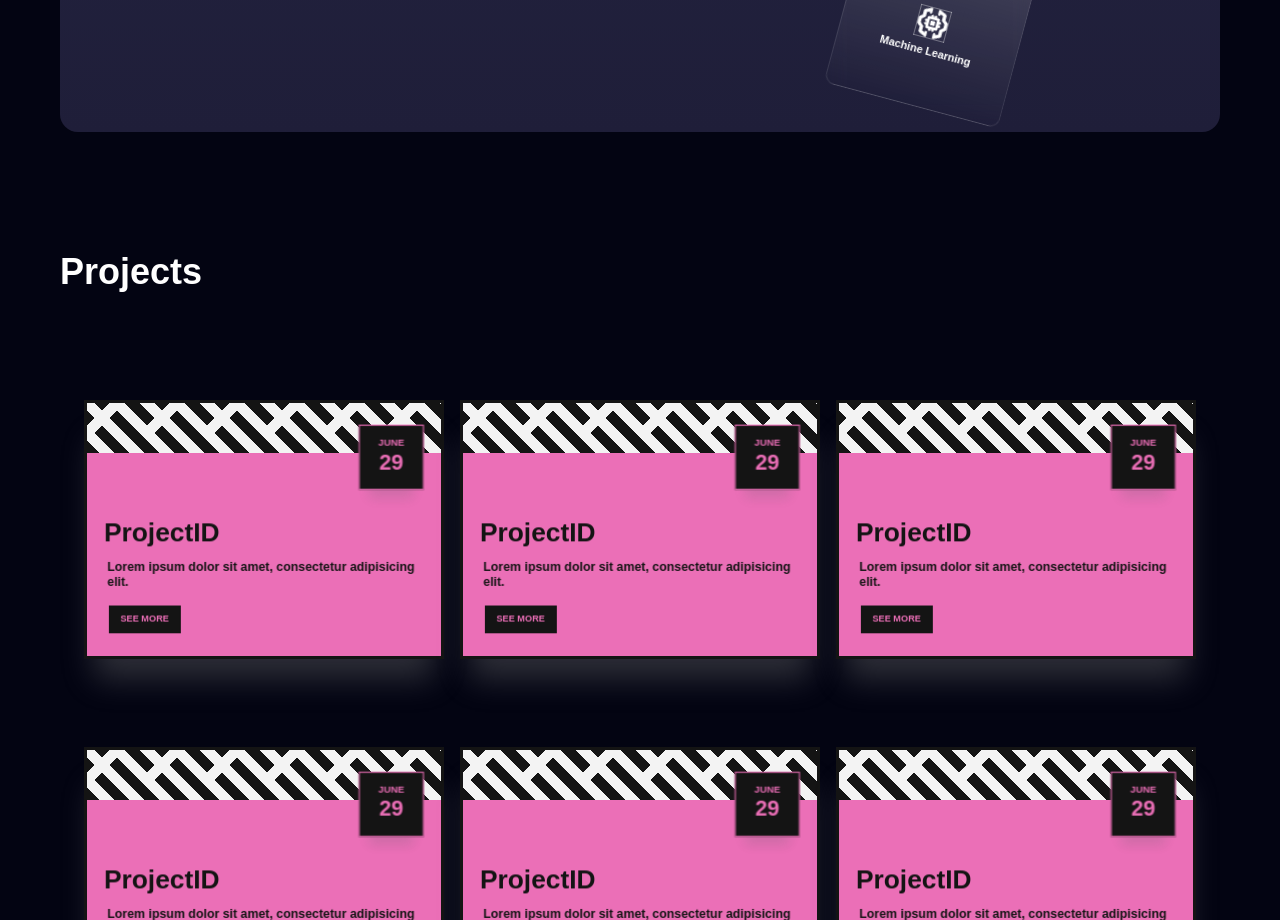
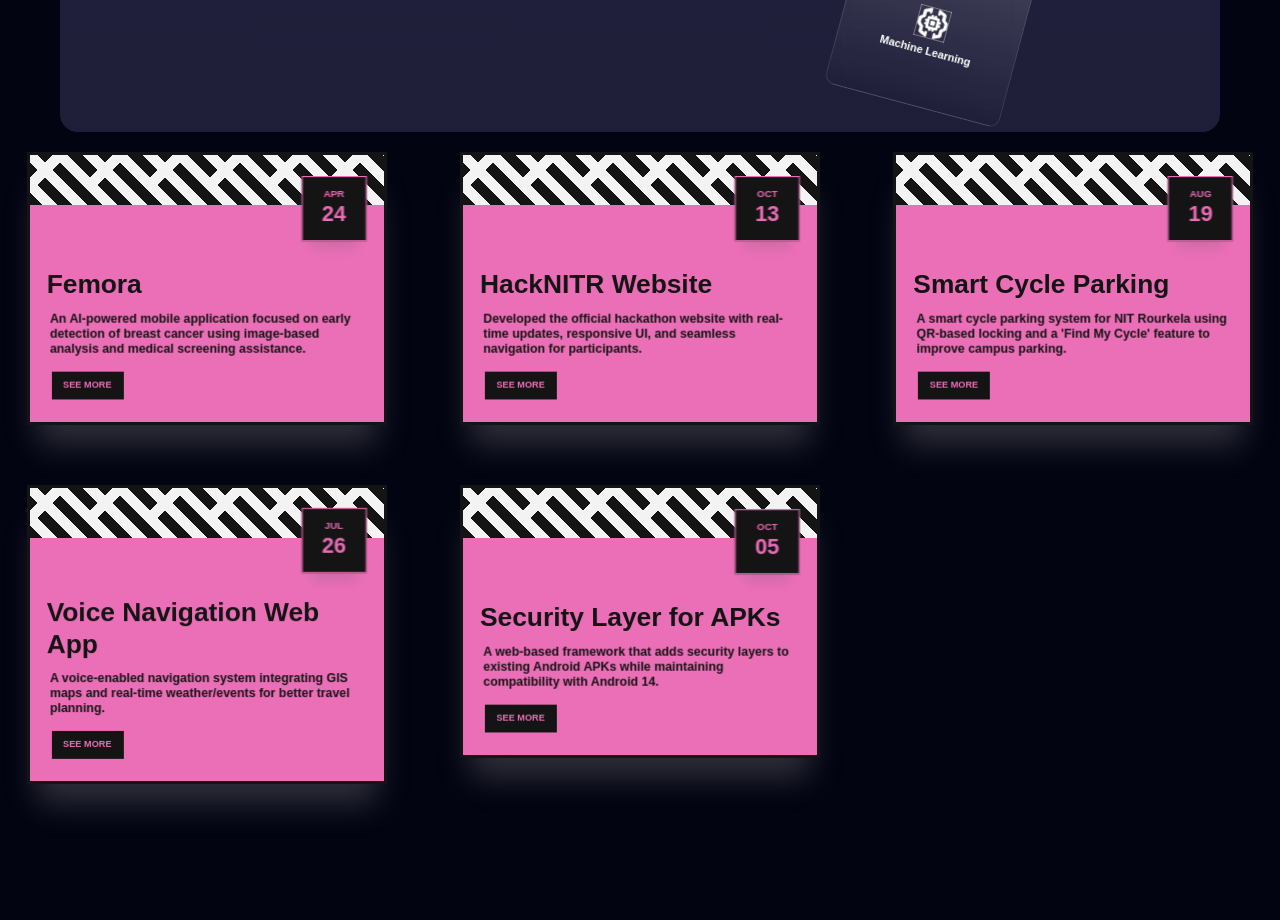
Before and after one commit to shriyaaditya/portfolio, a React (Vite) app: page / in a window 1280 px wide. Shown: the part 1880-2800 px from the top of the page. After the commit the page ends 2684 px from the top, so only its background shows below. Built offline with nearby package versions, Linux system fonts and the light colour scheme; a web font is replaced by a local one.

Commit message:
added content of project card

```diff
--- a/src/components/ProjectCard.jsx
+++ b/src/components/ProjectCard.jsx
@@ -1,27 +1,30 @@
-import React from 'react';
-import styled from 'styled-components';
+import React from "react";
+import styled from "styled-components";
 
-const Card = () => {
+const Card = ({ title, description, month, date, seeMore }) => {
   return (
     <StyledWrapper>
       <div className="parent">
         <div className="card">
           <div className="content-box">
-            <span className="card-title">ProjectID</span>
-            <p className="card-content">
-              Lorem ipsum dolor sit amet, consectetur adipisicing elit.
-            </p>
-            <span className="see-more">See More</span>
+            <span className="card-title">{title}</span>
+
+            <p className="card-content">{description}</p>
+
+            <a className="see-more" href={seeMore}>
+              See More
+            </a>
           </div>
+
           <div className="date-box">
-            <span className="month">JUNE</span>
-            <span className="date">29</span>
+            <span className="month">{month}</span>
+            <span className="date">{date}</span>
           </div>
         </div>
       </div>
     </StyledWrapper>
   );
-}
+};
 
 const StyledWrapper = styled.div`
   .parent {
--- a/src/constants/index.js
+++ b/src/constants/index.js
@@ -0,0 +1,52 @@
+export const myProjects = [
+    {
+      id: 1,
+      title: "Femora",
+      description:
+        "An AI-powered mobile application focused on early detection of breast cancer using image-based analysis and medical screening assistance.",
+      month: "APR",
+      date: "24",
+      seeMore: "#",
+      tags: ["AI", "Healthcare", "Mobile"],
+    },
+    {
+      id: 2,
+      title: "HackNITR Website",
+      description:
+        "Developed the official hackathon website with real-time updates, responsive UI, and seamless navigation for participants.",
+      month: "OCT",
+      date: "13",
+      seeMore: "#",
+      tags: ["React", "Frontend", "Web"],
+    },
+    {
+      id: 3,
+      title: "Smart Cycle Parking",
+      description:
+        "A smart cycle parking system for NIT Rourkela using QR-based locking and a 'Find My Cycle' feature to improve campus parking.",
+      month: "AUG",
+      date: "19",
+      seeMore: "#",
+      tags: ["IoT", "Web", "Campus Tech"],
+    },
+    {
+      id: 4,
+      title: "Voice Navigation Web App",
+      description:
+        "A voice-enabled navigation system integrating GIS maps and real-time weather/events for better travel planning.",
+      month: "JUL",
+      date: "26",
+      seeMore: "#",
+      tags: ["JavaScript", "GIS", "Voice AI"],
+    },
+    {
+      id: 5,
+      title: "Security Layer for APKs",
+      description:
+        "A web-based framework that adds security layers to existing Android APKs while maintaining compatibility with Android 14.",
+      month: "OCT",
+      date: "05",
+      seeMore: "#",
+      tags: ["Android", "Security", "Web"],
+    },
+  ];
--- a/src/sections/Project.jsx
+++ b/src/sections/Project.jsx
@@ -1,25 +1,29 @@
 import React from "react";
-import ProjectCard from "../components/ProjectCard.jsx";
+import Card from "../components/ProjectCard.jsx";
+import { myProjects } from "../constants/index.js";
 
-const Project = () => {
-  const projects = new Array(6).fill(null);
-
+const ProjectsSection = () => {
   return (
-<section className="c-space section-spacing" id="about">
-    <h2 className="text-heading pb-10 md:pb-12">Projects</h2>
     <div
-      className="grid grid-cols-1 md:grid-cols-3 gap-12
-      items-center
-      justify-items-center
-      p-6 md:p-10"
+      style={{
+        display: "grid",
+        gridTemplateColumns: "repeat(3, 1fr)",
+        gap: "20px",
+        justifyItems: "center",
+      }}
     >
-      {projects.map((_, index) => (
-        <ProjectCard key={index} />
+      {myProjects.map((project) => (
+        <Card
+          key={project.id}
+          title={project.title}
+          description={project.description}
+          month={project.month}
+          date={project.date}
+          seeMore={project.href}
+        />
       ))}
     </div>
-
-    </section>
   );
 };
 
-export default Project;
+export default ProjectsSection;
```
